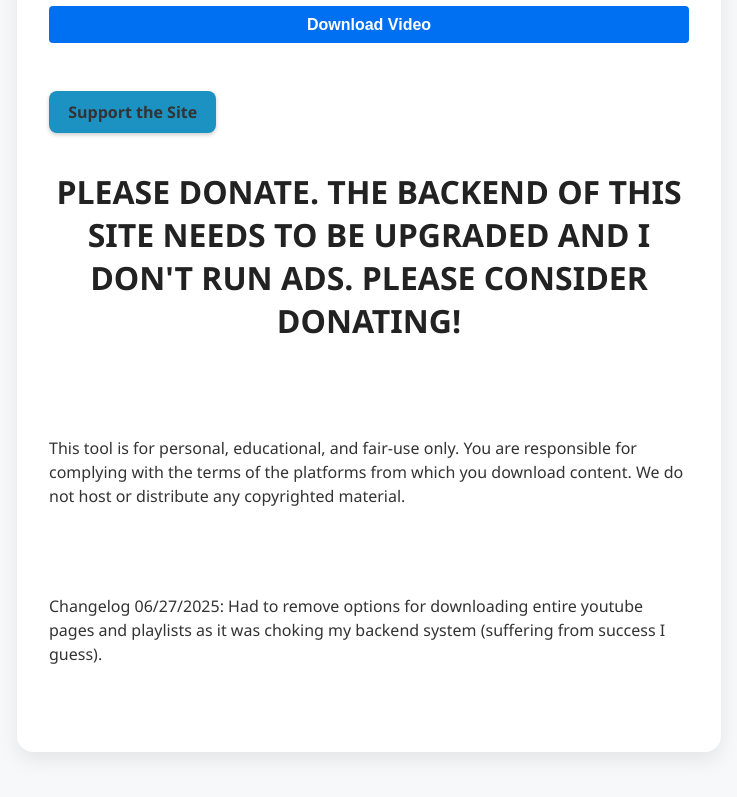
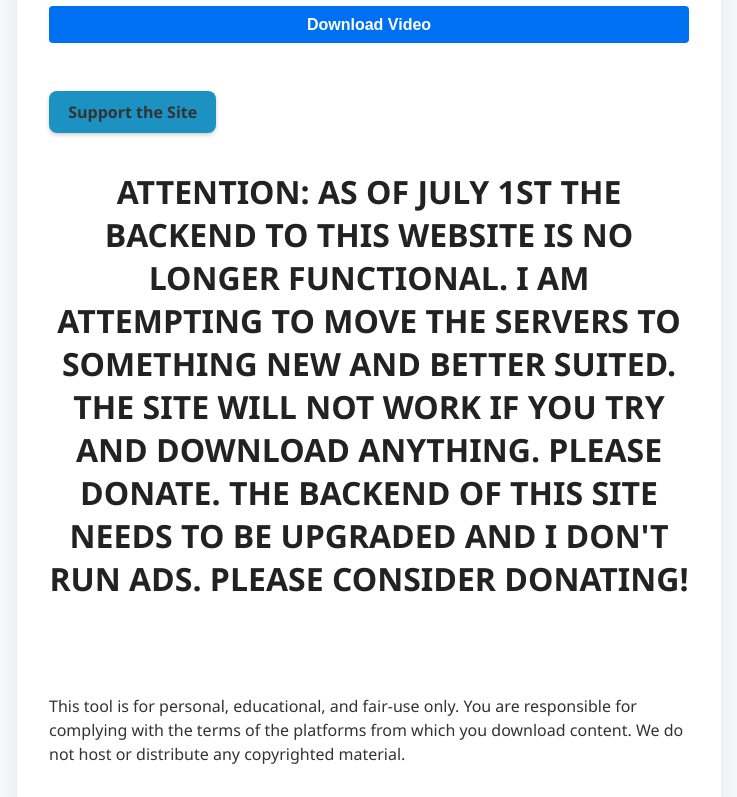
Before and after one commit to RobertPKyle/ultimadownloader, a Next.js app: page / in a window 1280 px wide. Shown: the part 681-1478 px from the top of the page, without its empty margins (271-1008 px from the left). Built offline with nearby package versions, Linux system fonts and the light colour scheme.

Commit message:
Update page.js

```diff
--- a/app/page.js
+++ b/app/page.js
@@ -101,7 +101,8 @@ export default function HomePage() {
         <div style={{ marginTop: '2rem' }}>
       <BuyMeACoffee />
     </div>
-            <h1>PLEASE DONATE. THE BACKEND OF THIS SITE NEEDS TO BE UPGRADED AND I DON'T RUN ADS. PLEASE CONSIDER DONATING!</h1>
+            <h1>ATTENTION: AS OF JULY 1ST THE BACKEND TO THIS WEBSITE IS NO LONGER FUNCTIONAL. I AM ATTEMPTING TO MOVE THE SERVERS TO SOMETHING NEW AND BETTER SUITED. THE SITE WILL NOT WORK IF YOU TRY AND DOWNLOAD ANYTHING.
+            PLEASE DONATE. THE BACKEND OF THIS SITE NEEDS TO BE UPGRADED AND I DON'T RUN ADS. PLEASE CONSIDER DONATING!</h1>
             <br></br>
      <p style={{ fontSize: '1rem', lineHeight: '1.5' }}>
             This tool is for personal, educational, and fair-use only. You are responsible for
```
